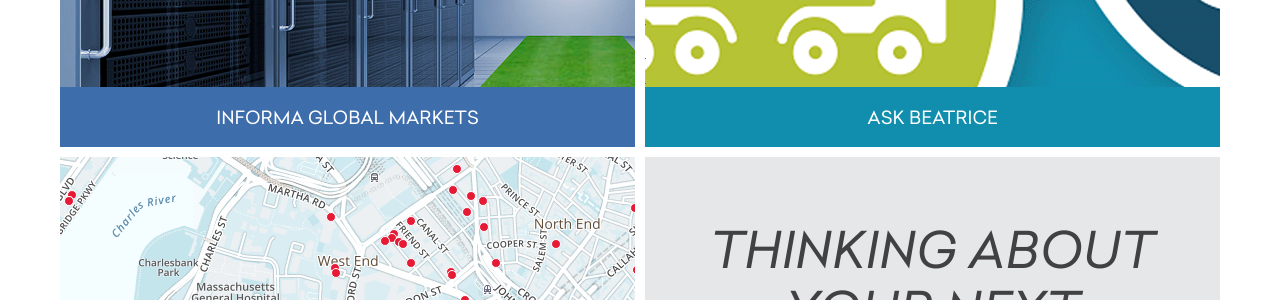
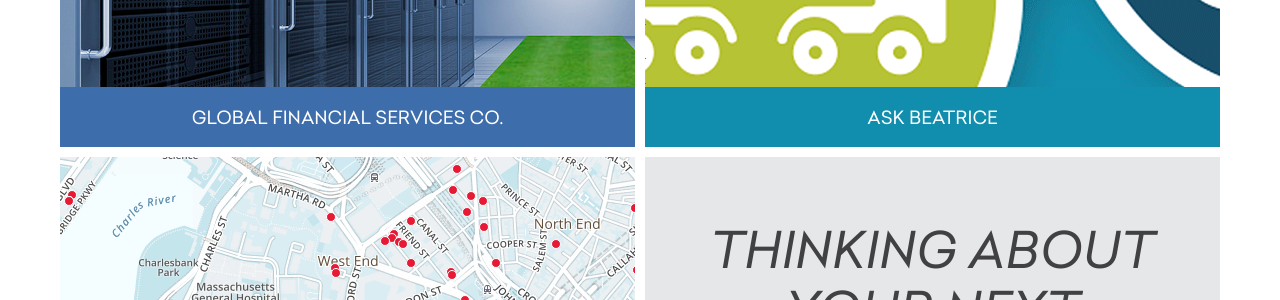
Before and after one commit to greenfieldhq/greenfieldhq.github.io, a Jekyll site: the page built from index.md, in a window 1280 px wide. Shown: the part 617-917 px from the top of the page. Built offline with Jekyll 4.4.1, drawn with Linux system fonts in a browser that asks for light colours; nearby versions of some CDN libraries.

Commit message:
rename gfsc case study.

```diff
--- a/_includes/our-work.html
+++ b/_includes/our-work.html
@@ -9,7 +9,7 @@
             </div>
 
             <div class="thumbnail-grid__title">
-              <h5>Informa Global Markets</h5>
+              <h5>Global Financial Services Co.</h5>
             </div>
           </a>
         </div>
```
